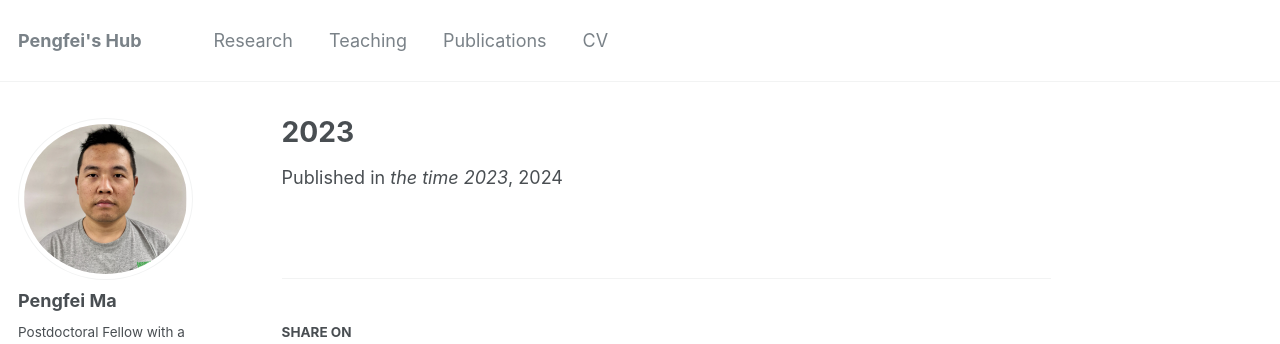
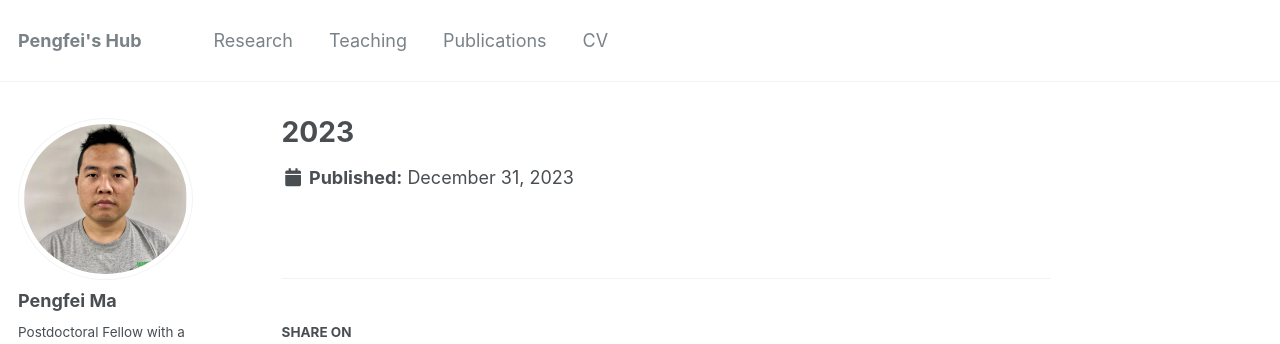
Before and after one commit to KyleMMA/KyleMMA.github.io, a Jekyll site: the page built from _publications/2023.md, in a window 1280 px wide. Shown: the top 344 px of the page. Built offline with Jekyll 4.4.1, drawn with Linux system fonts in a browser that asks for light colours.

Commit message:
Update 2023.md

```diff
--- a/_publications/2023.md
+++ b/_publications/2023.md
@@ -2,7 +2,6 @@
 title: 2023
 collection: publications
 permalink: /publication/2023
-date: January 1, 2024
-venue: the time 2023
+date: December 31, 2023
 
 ---
```
